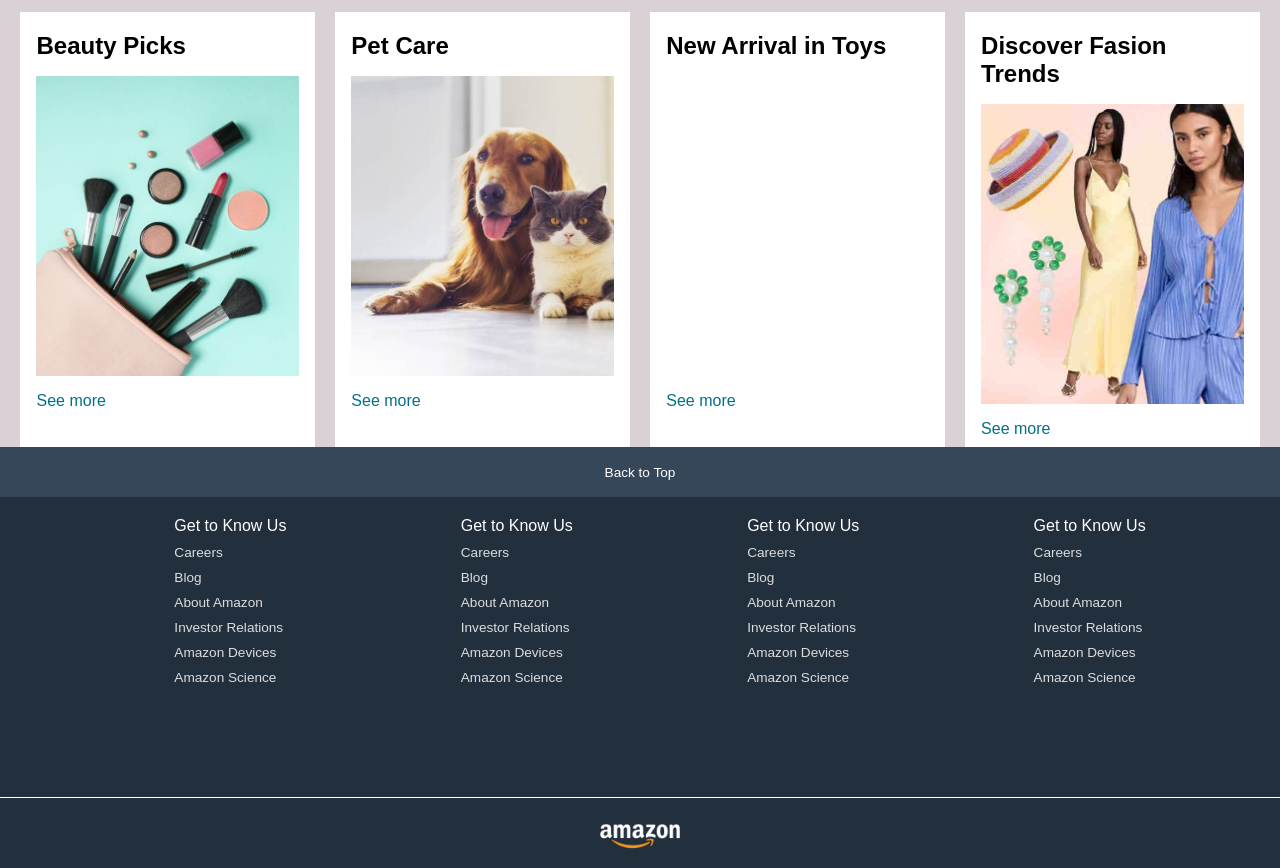
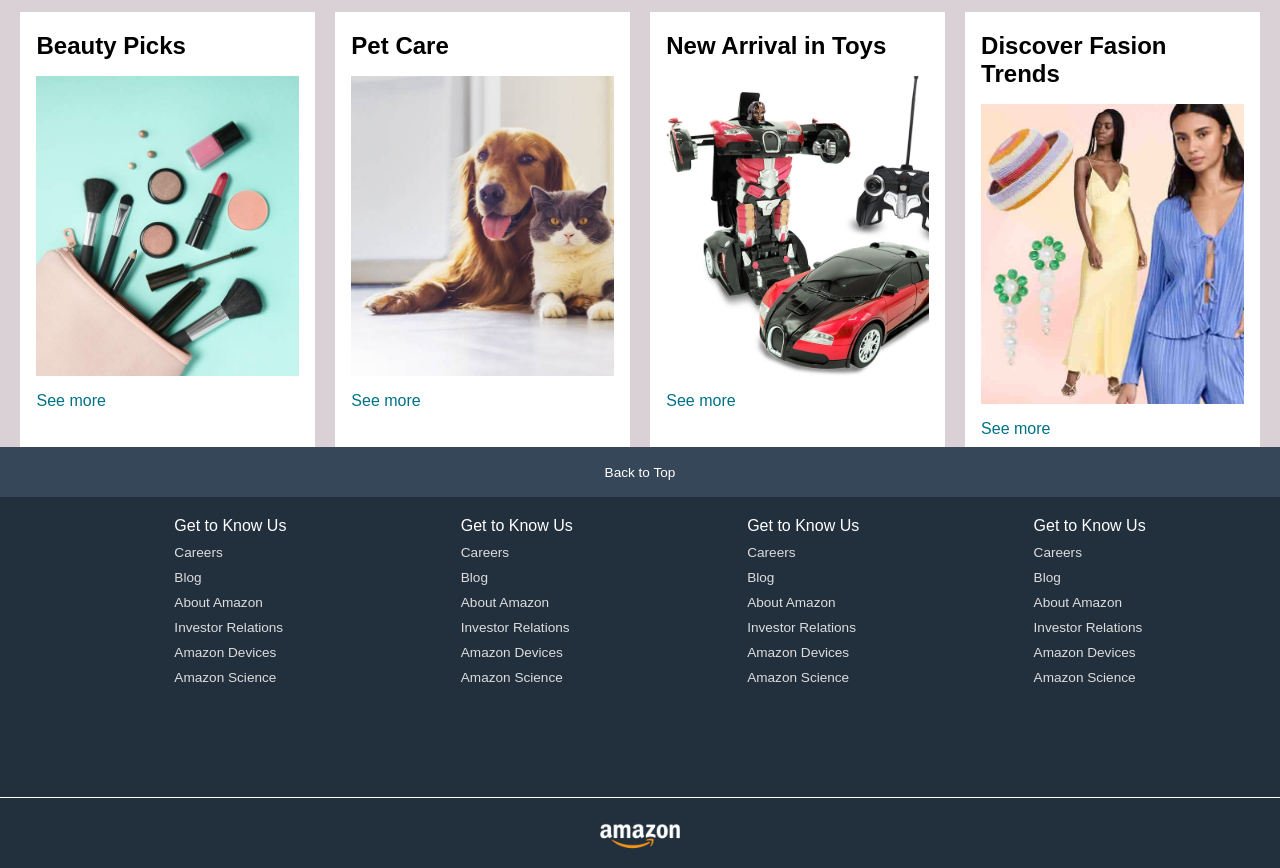
Before and after one commit to Annu1231/amz-clon1911, a plain HTML site: page index.html in a window 1280 px wide. Shown: the part 903-1771 px from the top of the page. Drawn offline with Linux system fonts and the light colour scheme.

Commit message:
Update index.html

```diff
--- a/index.html
+++ b/index.html
@@ -113,7 +113,7 @@
         <div class=" box">
             <div class="box-content">
                 <h2>New Arrival in Toys</h2>
-            <div class="box-img" style="background-image: url('images/box9_image.jpg');"></div>
+            <div class="box-img" style="background-image: url('images/box9.jpg');"></div>
                 <p>See more</p>
             </div>
 
```
